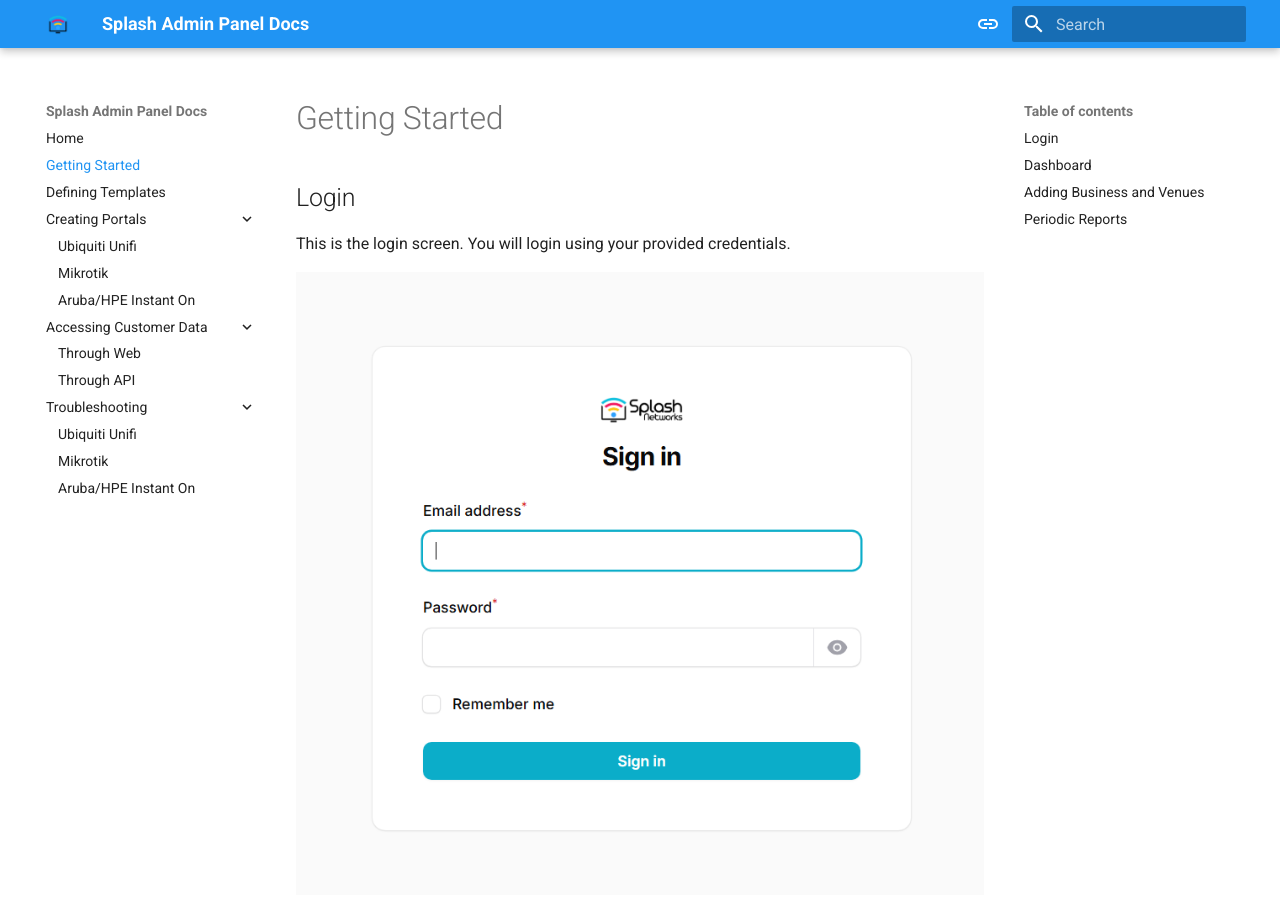
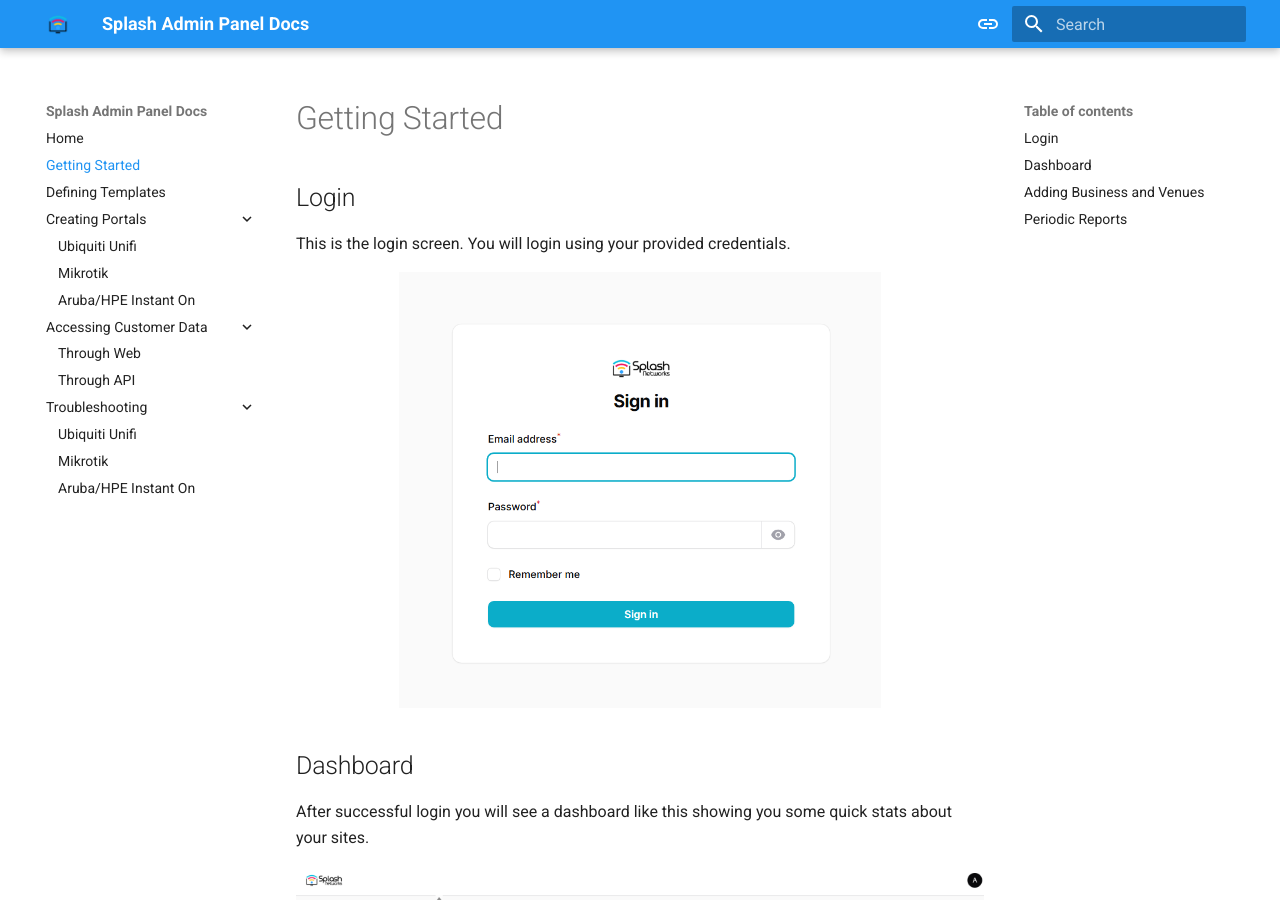
Before and after one commit to splash-networks/admin-panel-doc, an MkDocs documentation site: the page built from docs/getting-started.md, in a window 1280 px wide and 900 px high. Built offline with MkDocs 1.6.1 and Material for MkDocs 9.7.7, drawn with Linux system fonts in a browser that asks for light colours.

Commit message:
image size and position

```diff
--- a/docs/getting-started.md
+++ b/docs/getting-started.md
@@ -2,7 +2,9 @@
 
 This is the login screen. You will login using your provided credentials.
 
-![Login Screen](assets/images/login-screen.png)
+<figure markdown="span">
+  ![Login Screen](assets/images/login-screen.png){ width="70%" }
+</figure>
 
 ## Dashboard
 
--- a/mkdocs.yml
+++ b/mkdocs.yml
@@ -55,6 +55,7 @@
   - glightbox
   - search
 markdown_extensions:
+  - attr_list
   - md_in_html
 extra:
   generator: false
```
Also changed, not shown: docs/portals/mikrotik.md (+4 -0 lines).
